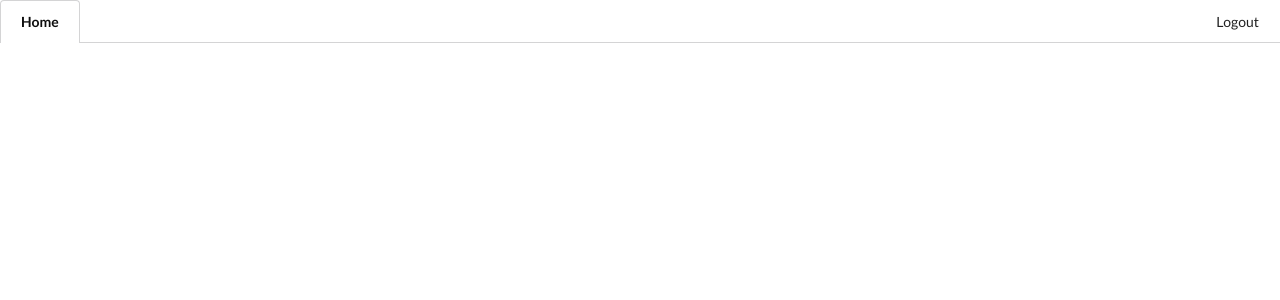
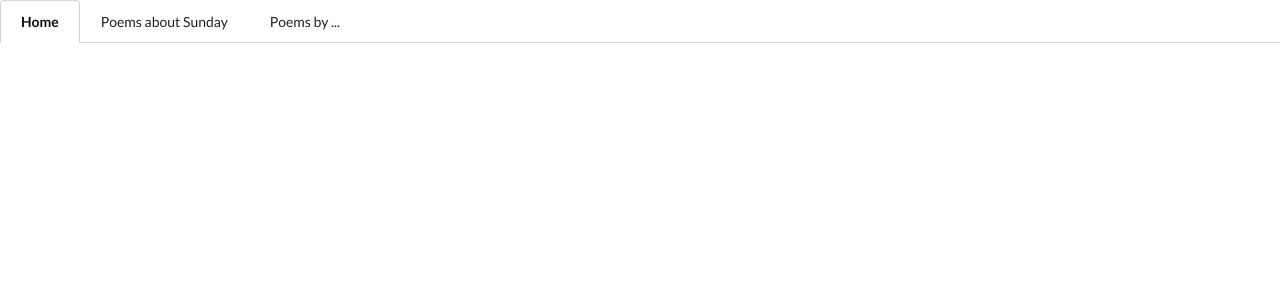
Before and after one commit to didemertens/canvas-vue, a Vue app: page / in a window 1280 px wide. Shown: the top 300 px of the page. Built offline with nearby package versions, Linux system fonts and the light colour scheme.

Commit message:
add current day to header"

```diff
--- a/src/components/AppHeader.vue
+++ b/src/components/AppHeader.vue
@@ -3,16 +3,28 @@
     <a href="/" class="item active">
       Home
     </a>
-    <div class="right menu">
       <a class="ui item">
-        Logout
+        Poems about {{ getDay }}
       </a>
-    </div>
+      <a class="ui item">
+        Poems by ...
+      </a>
   </div>
 </template>
 
 <script>
 export default {
-  name: 'AppHeader'
+  name: 'AppHeader',
+  data() {
+    return {
+      todayDay: new Date().getDay()
+    }
+  },
+  computed: {
+    getDay() {
+      const dayNumbers = ['Sunday', 'Monday', 'Tuesday', 'Wednesday', 'Thursday', 'Friday', 'Saturday']
+      return dayNumbers[this.todayDay]
+    }
+  }
 }
 </script>
```
